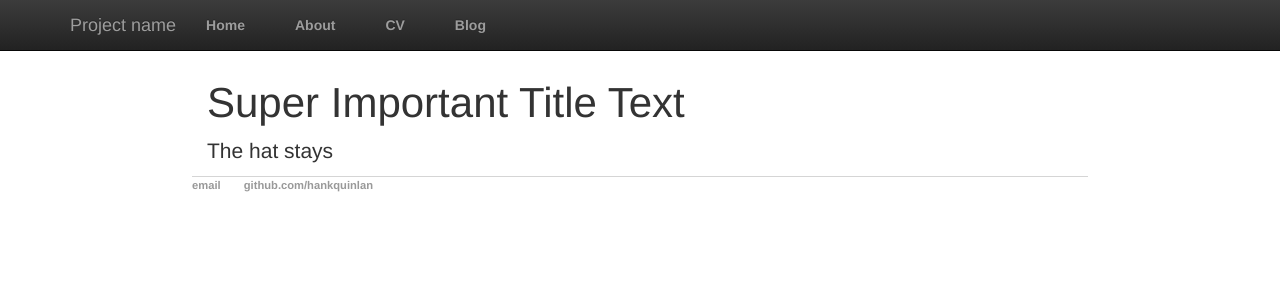
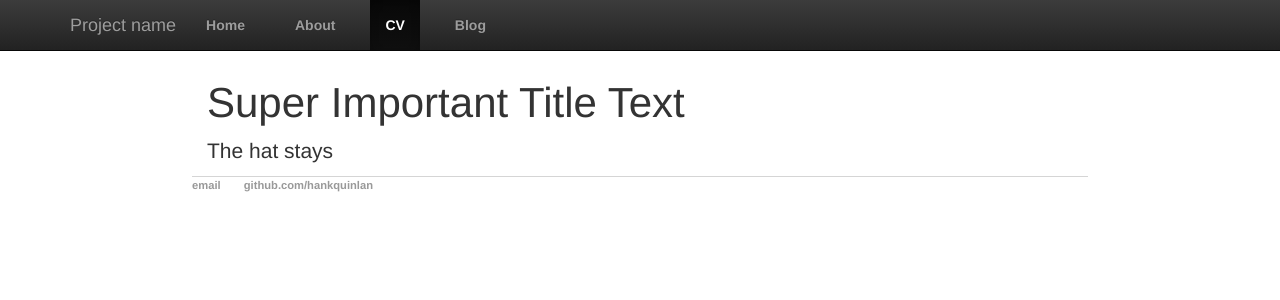
Before and after one commit to harrl7/harrl7.github.io, a Jekyll site: the page built from cv/index.html, in a window 1280 px wide. Shown: the top 300 px of the page. Built offline with Jekyll 4.4.1, drawn with Linux system fonts in a browser that asks for light colours.

Commit message:
Update default.html

```diff
--- a/_layouts/default.html
+++ b/_layouts/default.html
@@ -36,8 +36,8 @@
 						<ul class="nav navbar-nav">
 							<li class={% if page.url == "/" %}"active"{% endif %}><a href="/">Home</a></li>
 							<li class={% if page.url == "/about/" %}"active"{% endif %}><a href="/about">About</a></li>
-							<li class={% if page.url == "/cv" %}"active"{% endif %}><a href="/cv">CV</a></li>
-							<li class={% if page.url == "/blog" %}"active"{% endif %}><a href="/blog">Blog</a></li>
+							<li class={% if page.url == "/cv/" %}"active"{% endif %}><a href="/cv">CV</a></li>
+							<li class={% if page.url == "/blog/" %}"active"{% endif %}><a href="/blog">Blog</a></li>
 						</ul>
 					</div><!--/.nav-collapse -->
 				</div>
```
